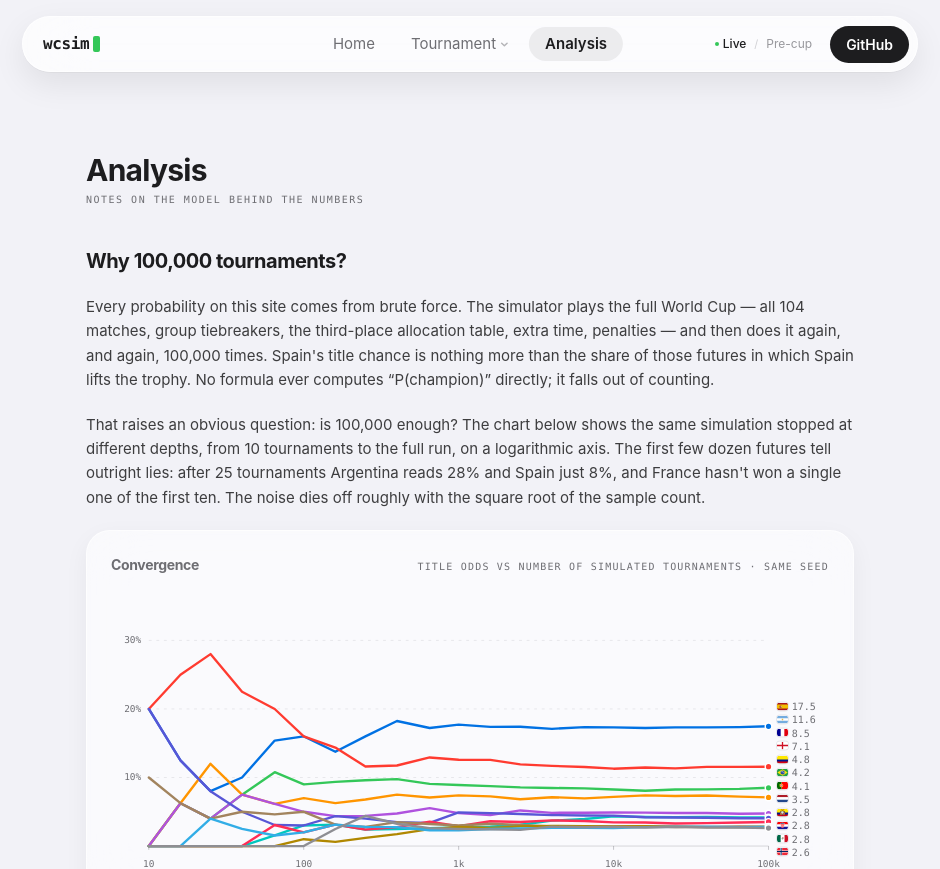
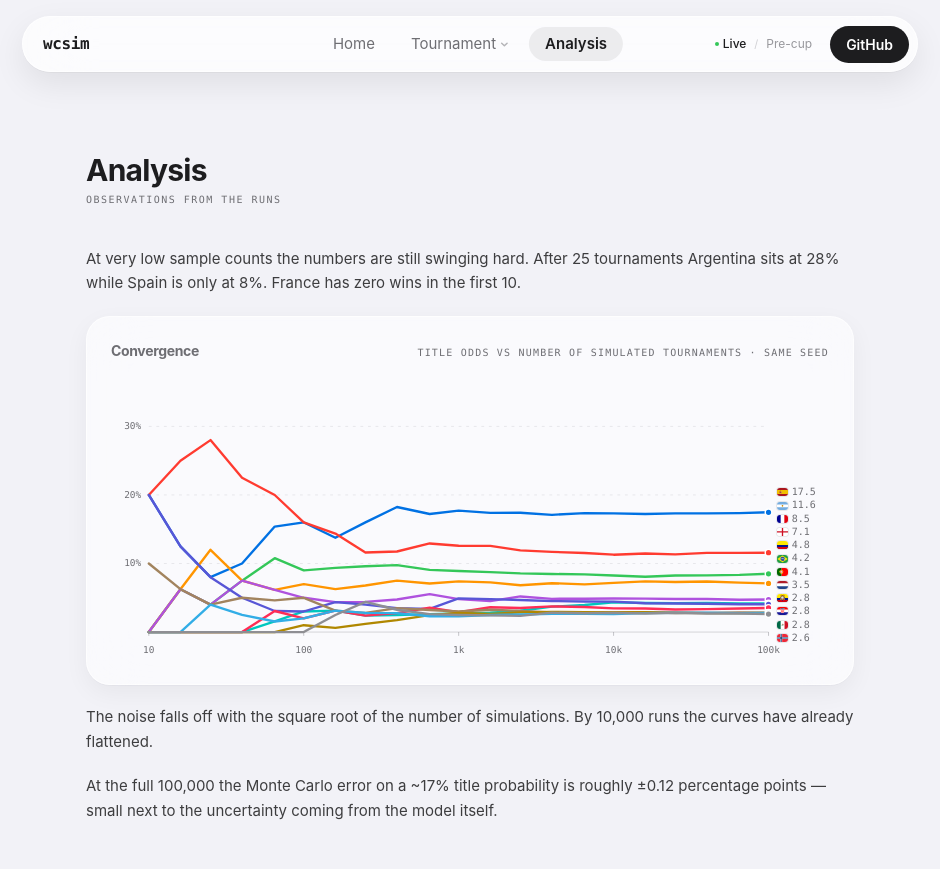
Before and after one commit to erikbohne/wc2026-simulation, a Next.js app in the folder web/: page /analysis in a window 1280 px wide. Shown: the top 869 px of the page, without its empty margins (170-1110 px from the left). Built offline with nearby package versions, Linux system fonts and the light colour scheme.

Commit message:
web: simplify analysis page to pure observations
- Remove internal headers and explanatory text
- Focus only on direct observations from the data
- Keep shorter and more comment-like
- Update metadata and subtitle to match new tone

```diff
--- a/web/src/app/analysis/page.tsx
+++ b/web/src/app/analysis/page.tsx
@@ -4,8 +4,7 @@ import convergence from "@/data/convergence.json";
 
 export const metadata: Metadata = {
   title: "Analysis",
-  description:
-    "Notes on how the wcsim Monte Carlo model works — and what its numbers actually mean.",
+  description: "Observations from the Monte Carlo runs.",
 };
 
 export default function AnalysisPage() {
@@ -13,44 +12,29 @@ export default function AnalysisPage() {
     <section className="mx-auto w-full max-w-3xl py-10">
       <h1 className="text-3xl font-bold tracking-tight">Analysis</h1>
       <p className="font-data mt-1 text-[10px] tracking-[0.15em] text-ink-dim uppercase">
-        notes on the model behind the numbers
+        observations from the runs
       </p>
 
-      <article className="mt-10 flex flex-col gap-5">
-        <h2 className="text-xl font-bold tracking-tight">
-          Why 100,000 tournaments?
-        </h2>
-        <p className="text-[15px] leading-relaxed text-ink/85">
-          Every probability on this site comes from brute force. The simulator
-          plays the full World Cup — all 104 matches, group tiebreakers, the
-          third-place allocation table, extra time, penalties — and then does
-          it again, and again, 100,000 times. Spain&apos;s title chance is
-          nothing more than the share of those futures in which Spain lifts
-          the trophy. No formula ever computes &ldquo;P(champion)&rdquo;
-          directly; it falls out of counting.
-        </p>
-        <p className="text-[15px] leading-relaxed text-ink/85">
-          That raises an obvious question: is 100,000 enough? The chart below
-          shows the same simulation stopped at different depths, from 10
-          tournaments to the full run, on a logarithmic axis. The first few
-          dozen futures tell outright lies: after 25 tournaments Argentina
-          reads 28% and Spain just 8%, and France hasn&apos;t won a single
-          one of the first ten. The noise dies off roughly with the square
-          root of the sample count.
+      <div className="mt-10 flex flex-col gap-5 text-[15px] leading-relaxed text-ink/85">
+        <p>
+          At very low sample counts the numbers are still swinging hard. After
+          25 tournaments Argentina sits at 28% while Spain is only at 8%.
+          France has zero wins in the first 10.
         </p>
 
         <ConvergenceChart data={convergence} />
 
-        <p className="text-[15px] leading-relaxed text-ink/85">
-          By 10,000 runs the lines are visually flat, and at 100,000 the
-          statistical wobble on Spain&apos;s ~17.5% estimate is about ±0.12
-          percentage points — far smaller than the uncertainty in the model
-          itself. More simulations would only polish digits the model
-          can&apos;t honestly claim. That&apos;s why the pipeline re-runs
-          100,000 tournaments after every real match, with a fixed seed, in
-          under a second.
+        <p>
+          The noise falls off with the square root of the number of
+          simulations. By 10,000 runs the curves have already flattened.
         </p>
-      </article>
+
+        <p>
+          At the full 100,000 the Monte Carlo error on a ~17% title probability
+          is roughly ±0.12 percentage points — small next to the uncertainty
+          coming from the model itself.
+        </p>
+      </div>
     </section>
   );
 }
```
